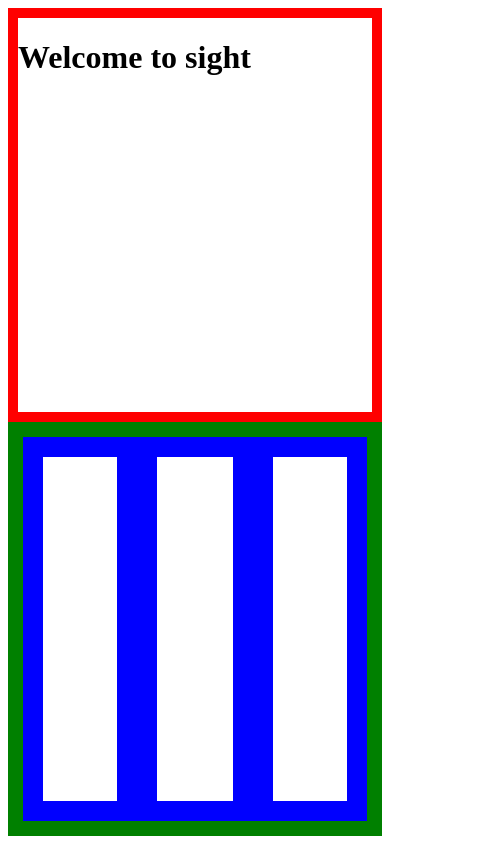
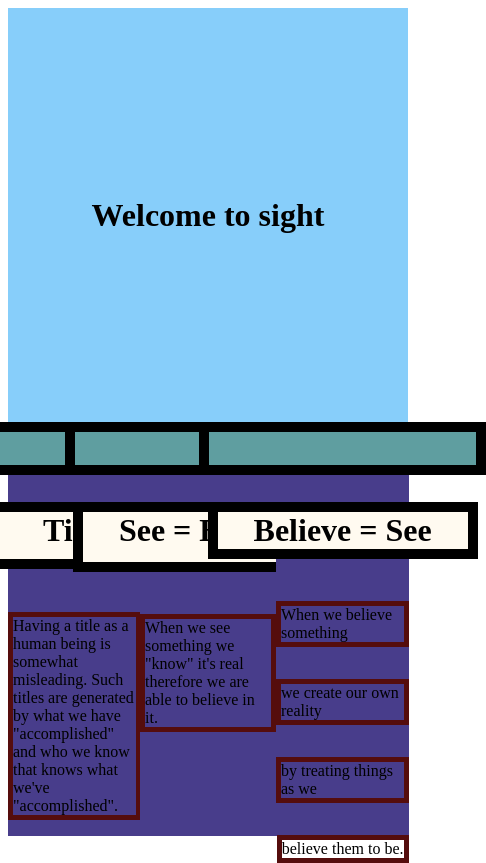
Before and after one commit to Dillon7Peterson/first-responsive-website, a plain HTML site: page index.html in a window 390 px wide. Shown: the whole page, 486 px wide, since content can reach past the window. Drawn offline with Linux system fonts and the light colour scheme.

Commit message:
First responsive website updated

```diff
--- a/index.html
+++ b/index.html
@@ -12,21 +12,29 @@
         <main>
             <section>
                 <div></div>
-                <h2></h2>
-                <p></p>
+                <h2>Title</h2>
+                <p>Having a title as a human being is
+                    somewhat misleading. Such titles are generated
+                    by what we have "accomplished" and who we
+                    know that knows what we've "accomplished".
+                </p>
             </section>
             <section>
                 <div></div>
-                    <h2></h2>
-                        <p></p>
+                    <h2>See = Believe</h2>
+                        <p>When we see something
+                            we "know" it's real
+                            therefore we are able to
+                            believe in it.
+                        </p>
             </section>
-                <div></div>
-                    <h2></h2>
-                        <p></p>
             <section>
                 <div></div>
-                    <h2></h2>
-                        <p></p>
+                    <h2>Believe = See</h2>
+                        <p>When we believe something </p>
+                           <p>we create our own reality</p>
+                            <p>by treating things as we</p>
+                            <p>believe them to be.</p>
             </section>
         </main>
 
--- a/styles.css
+++ b/styles.css
@@ -1,30 +1,69 @@
 body{
    display: grid;
-   grid-template-rows: 50% 50%;
+   grid-template-rows: 25% 25% 25% 25%;
 
 }
 header{
-    border: 10px solid red;
+    background-color: lightskyblue;
     display: grid;
-    grid-row: 1 / 2;
+    grid-row: 1 / 3;
+    display: flex;
+    justify-content: center;
+    align-items: center;
 
 }
 main{
-    border: 15px solid green;
     display: grid;
-    grid-row: 2 / 3;
+    grid-row: 3 / 5;
     grid-template-columns: 33% 34% 33%;
-    grid-template-rows: 50% 50%;
+    grid-template-rows: 25% 25% 25% 25%;
+
 
 
 }
 section{
-    border: 20px solid blue;
+    background-color: darkslateblue;
+    width: auto;
+    height: auto;
+    min-width: 100pt;
+    max-width: 1000pt;
+    min-height: 150pt;
+    max-height: 1500pt;
     display: grid;
+    grid-template-rows: 1fr 1fr 2fr;
+    grid-column: 33% 34% 33%;
     grid-row: 1 / 5;
+    display: flex;
+    align-items: center;
+    flex-direction: column;
 }
-/*div{
+div{
     background-color: cadetblue;
+    Border: 10px solid black;
+    height: auto;
+    width: auto;
+    min-width: 200pt;
+    max-width: 400pt;
+    min-height: 25pt;
+    max-height: 250pt;
     display: grid;
-    grid-row: 2 / 3;
-}*/
+    grid-column: 2 / 3;
+
+}
+h2{
+    background-color: floralwhite;
+    display: flex;
+    flex-direction: row ;
+    justify-content: center;
+    font-size: xx-large;
+    border: 10px solid black;
+    height: 50px;
+    width: 250px;
+}
+p{
+    display: grid;
+    grid-row: 3 / 5;
+    border: 5px solid rgb(85, 13, 13);
+    display: flex;
+    justify-content: column;
+}
```
